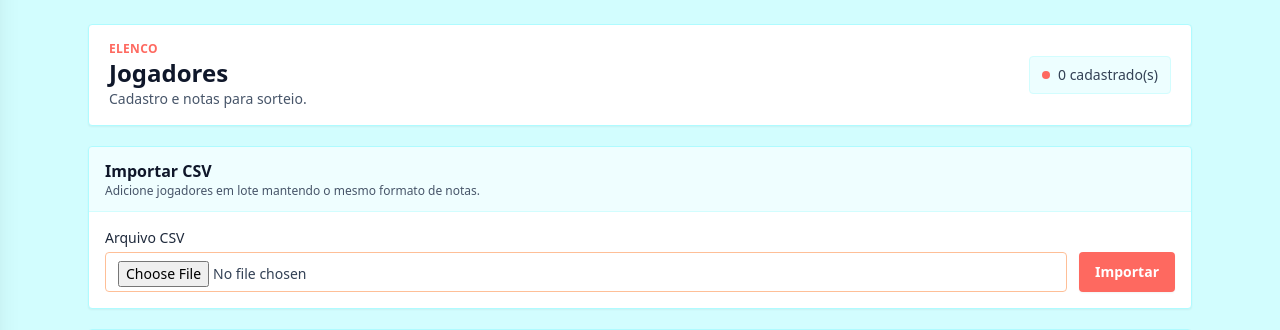
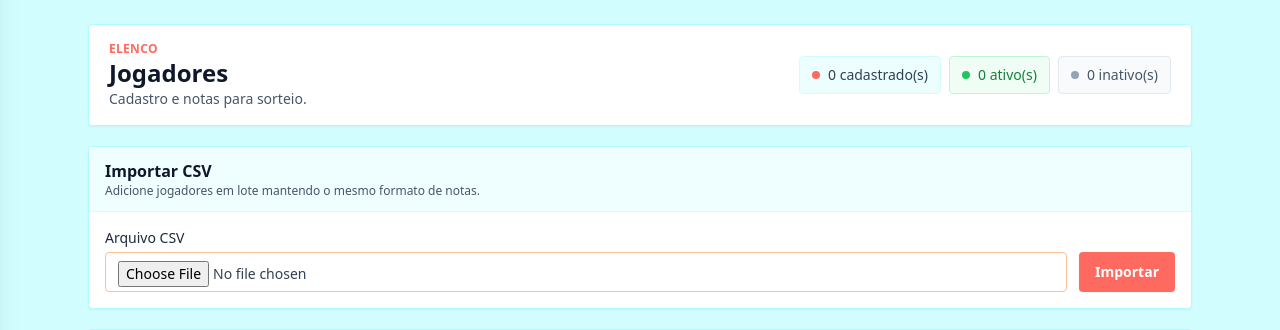
Before and after one commit to miqueiaspcoelho/volley-draw, a FastAPI app: template app/templates/players/index.html in a window 1280 px wide. Shown: the part 57-387 px from the top of the page. Run offline with FastAPI, Linux system fonts and the light colour scheme; the template is opened without the code that fills it, so the values that code supplies are empty; some libraries are stand-ins or nearby versions.

Commit message:
adiciona cards de ativos e inativos para a aba de jogadores

```diff
--- a/app/templates/players/index.html
+++ b/app/templates/players/index.html
@@ -1,6 +1,8 @@
 {% extends "base.html" %}
 
 {% block content %}
+  {% set active_count = players|selectattr("active")|list|length %}
+  {% set inactive_count = players|rejectattr("active")|list|length %}
   <section class="space-y-5">
     <div class="rounded border border-[#affbff] bg-white px-4 py-4 shadow-sm sm:px-5">
       <div class="flex flex-col gap-3 sm:flex-row sm:items-center sm:justify-between">
@@ -9,9 +11,19 @@
           <h1 class="text-2xl font-semibold text-slate-900">Jogadores</h1>
           <p class="text-sm text-slate-600">Cadastro e notas para sorteio.</p>
         </div>
-        <div class="inline-flex w-fit items-center gap-2 rounded border border-[#d2fdfe] bg-[#d2fdfe]/40 px-3 py-2 text-sm font-medium text-slate-700">
-          <span class="h-2 w-2 rounded-full bg-[#fe6960]"></span>
-          {{ players|length }} cadastrado(s)
+        <div class="flex flex-wrap gap-2">
+          <div class="inline-flex w-fit items-center gap-2 rounded border border-[#d2fdfe] bg-[#d2fdfe]/40 px-3 py-2 text-sm font-medium text-slate-700">
+            <span class="h-2 w-2 rounded-full bg-[#fe6960]"></span>
+            {{ players|length }} cadastrado(s)
+          </div>
+          <div class="inline-flex w-fit items-center gap-2 rounded border border-green-200 bg-green-50 px-3 py-2 text-sm font-medium text-green-700">
+            <span class="h-2 w-2 rounded-full bg-green-500"></span>
+            {{ active_count }} ativo(s)
+          </div>
+          <div class="inline-flex w-fit items-center gap-2 rounded border border-slate-200 bg-slate-50 px-3 py-2 text-sm font-medium text-slate-600">
+            <span class="h-2 w-2 rounded-full bg-slate-400"></span>
+            {{ inactive_count }} inativo(s)
+          </div>
         </div>
       </div>
     </div>
```
